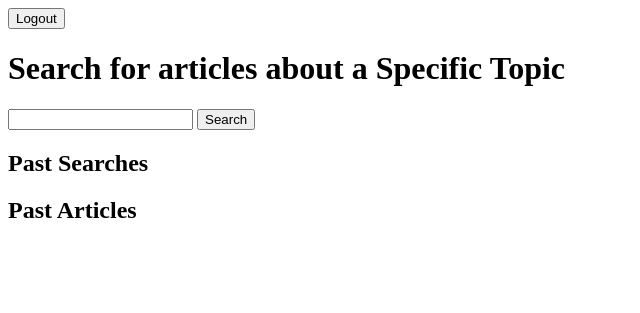
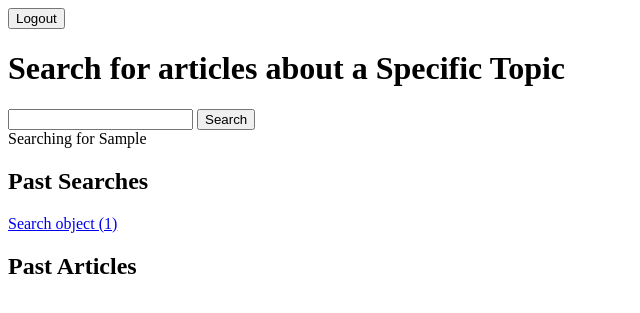
Before and after one commit to forrestgoryl/Webscrapper, a Django app: template controller/templates/knownuser_search.html in a window 1280 px wide. Shown: the top 313 px of the page, without its empty margins (0-640 px from the left). Run offline with Django 3.2, Linux system fonts and the light colour scheme; tables that the repository leaves empty hold one stand-in row (values such as "Sample post"); the template is opened without the code that fills it: values that come from a table or form of the project are taken from there, most other values are stand-ins (such as "Sample title", 1, 10 or a date in 2020); some libraries are stand-ins or nearby versions.

Commit message:
added ajax, program can create records of searches and can search from previous search links if logged in

```diff
--- a/controller/models.py
+++ b/controller/models.py
@@ -55,11 +55,11 @@ class User(models.Model):
     objects = UserManager()
 
 class Search(models.Model):
-    user = models.OneToOneField(User, related_name='searches', on_delete=models.CASCADE)
+    user = models.ForeignKey(User, related_name='searches', on_delete=models.CASCADE)
     content = models.TextField()
     created_at = models.DateTimeField(auto_now_add=True)
 
 class Article(models.Model):
-    user = models.OneToOneField(User, related_name='articles', on_delete=models.CASCADE)
+    user = models.ForeignKey(User, related_name='articles', on_delete=models.CASCADE)
     content = models.TextField()
     created_at = models.DateTimeField(auto_now_add=True)
--- a/controller/templates/knownuser_search.html
+++ b/controller/templates/knownuser_search.html
@@ -4,19 +4,24 @@
         <title>Search the Top News Sources</title>
         <meta description='description' content="A search engine that searches the top news sites for article links.">
         <meta charset='utf-8'>
+        <link rel="shortcut icon" href="#">
     </head>
     <body>
         <form action='/logout'>
             <button type='submit'>Logout</button>
         </form>
         <h1>Search for articles about a Specific Topic</h1>
-        <input type='text' id='searchbar' name='searchbar'>
-        <button type='button' id='searchbutton'>Search</button>
+        <input type='text' id='searchbar' name='searchbar' autocomplete='off'>
+        <button type='submit' id='searchbutton'>Search</button>
         <div id='searchresults'></div>
         <footer>
             <div class='pastsearchesContainer'>
                 <h2>Past Searches</h2>
-                <div class='pastsearches'></div>
+                <div id='pastsearches'>
+                    {% for search in searches %}
+                        <a href='/knownuser/search/{{ search }}'>{{ search }}</a>
+                    {% endfor %}
+                </div>
             </div>
             <div class='pastarticlesContainer'>
                 <h2>Past Articles</h2>
@@ -28,16 +33,34 @@
         const searchBar = document.getElementById('searchbar');
         const searchButton = document.getElementById('searchbutton');
         searchBar.addEventListener('input', e => {
-            let searchString = e.target.value;
-            searchButton.addEventListener('click', function(){
+            window.searchString = e.target.value;
+        });
+        searchButton.addEventListener('click', function() {
             const searchResults = document.getElementById('searchresults');
             if(searchString.length != '') {
                 searchResults.innerHTML = "Searching for " + searchString;
+                $.post('/record_search/',
+                {
+                    'content': searchString,
+                    'csrfmiddlewaretoken': '{{ csrf_token }}'
+                });
             }
-                else{
+            else {
                 searchResults.innerHTML = '';
             }
         });
+    </script>
+    {% if received_search %}
+        <script>
+            let received_search = '{{ received_search }}'
+            const searchResults = document.getElementById('searchresults');
+            searchResults.innerHTML = "Searching for " + received_search;
+            $.post('/record_search/',
+                {
+                    'content': received_search,
+                    'csrfmiddlewaretoken': '{{ csrf_token }}'
                 });
         </script>
+    {% endif %}
+    <script type="text/javascript" src="http://code.jquery.com/jquery-1.4.2.min.js"></script>
 </html>
--- a/controller/templates/login.html
+++ b/controller/templates/login.html
@@ -4,6 +4,7 @@
         <title>Login to your favorite news article conglomeration-search app!</title>
         <meta description='description' content="Login to your favorite news article conglomeration-search app!">
         <meta charset='utf-8'>
+        <link rel="shortcut icon" href="#" />
     </head>
     <body>
         <h1>Login</h1>
--- a/controller/templates/search.html
+++ b/controller/templates/search.html
@@ -4,6 +4,7 @@
         <title>Search the Top News Sources</title>
         <meta description='description' content="A search engine that searches the top news sites for article links.">
         <meta charset='utf-8'>
+        <link rel="shortcut icon" href="#" />
     </head>
     <body>
         <header>
--- a/controller/templates/signup.html
+++ b/controller/templates/signup.html
@@ -4,6 +4,7 @@
         <title>Signup for your favorite news article conglomeration-search app!</title>
         <meta description='description' content="Signup for your favorite news article conglomeration-search app!">
         <meta charset='utf-8'>
+        <link rel="shortcut icon" href="#" />
     </head>
     <body>
         <h1>Signup</h1>
--- a/controller/urls.py
+++ b/controller/urls.py
@@ -1,3 +1,4 @@
+from django.http.response import HttpResponse
 from django.urls import path
 from . import views
 
@@ -8,5 +9,7 @@ urlpatterns = [
     path('process_signup', views.process_signup),
     path('process_login', views.process_login),
     path('knownuser/search', views.knownuser_search),
+    path('knownuser/search/<str:received_search>', views.knownuser_search_input_already_received),
+    path('record_search/', views.record_search),
     path('logout', views.logout),
 ]
```
Also changed, not shown: controller/views.py (+37 -2 lines), controller/migrations/0003_auto_20210427_2245.py (added). Lines whose indentation alone changed are shown as unchanged.
